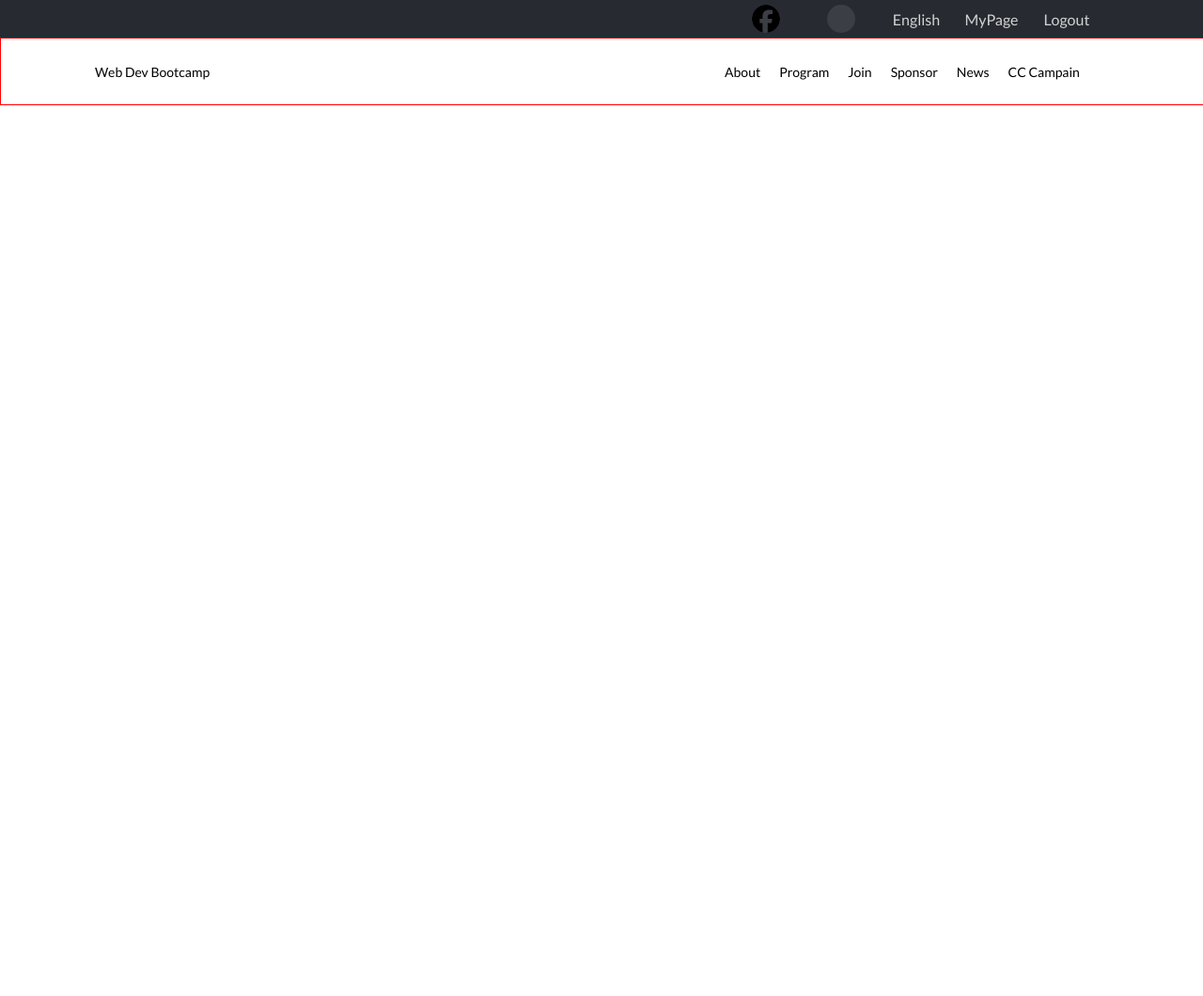
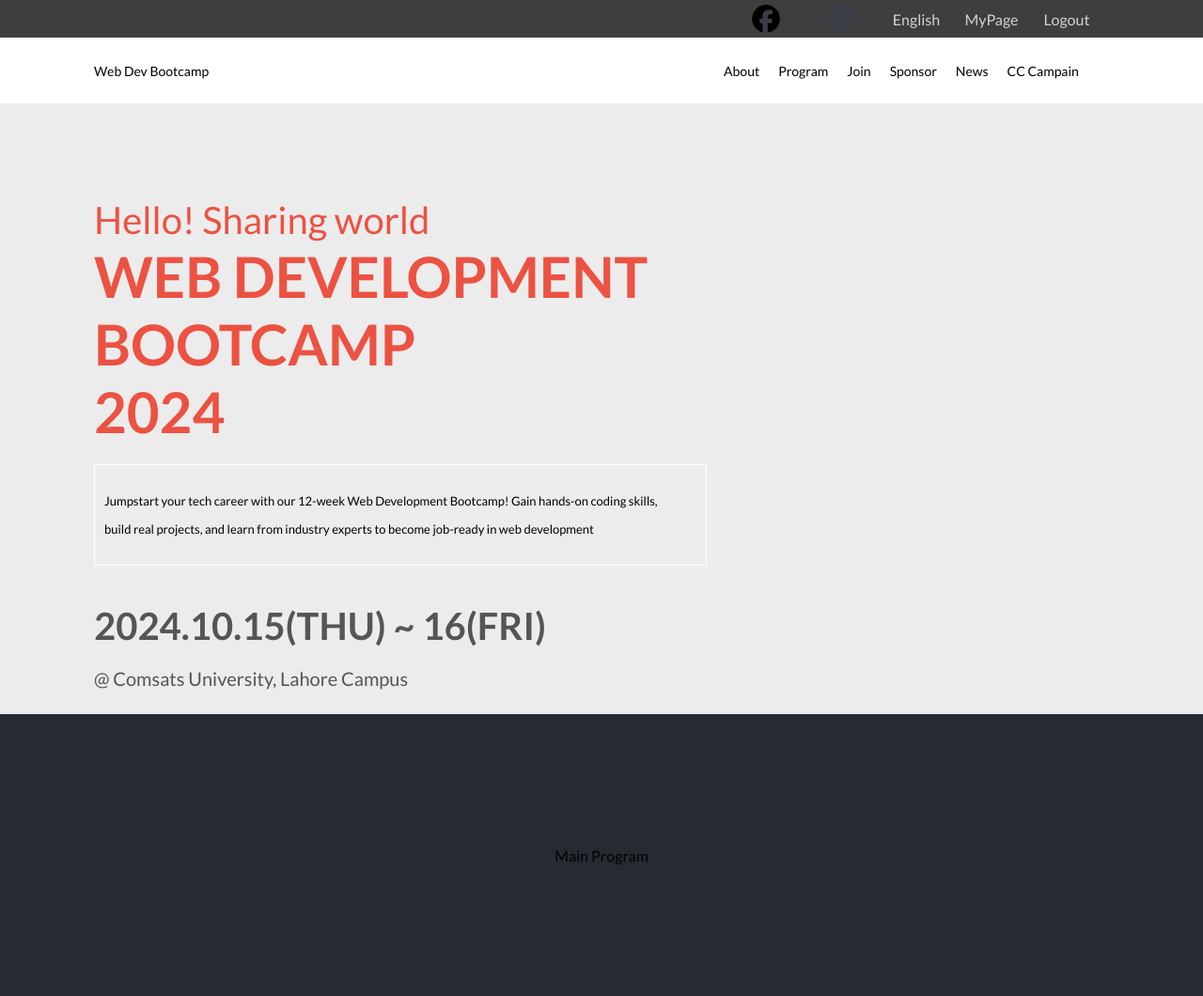
Before and after one commit to Irtaza64/midterm-exam, a plain HTML site: page index.html in a window 1280 px wide. Shown: the top 1060 px of the page at 94% size. Before the commit the page ends 800 px from the top, so only its background shows below. Drawn offline with Linux system fonts and the light colour scheme.

Commit message:
mid term submission

```diff
--- a/index.html
+++ b/index.html
@@ -37,5 +37,22 @@
             </div>
         </div>
     </header>
+
+    <div id="intro-container">
+        <div id="hello"><span>Hello! Sharing world</span></div>
+        <div id="event-name"><span>WEB DEVELOPMENT <br> BOOTCAMP <br> 2024</span></div>
+        <div id="intro-para"><p>Jumpstart your tech career with our 12-week Web Development Bootcamp!
+            Gain hands-on coding skills, <br> build real projects, and learn from industry
+            experts to become job-ready in web development</p></div>
+
+        <div id="date"><span>2024.10.15(THU) ~ 16(FRI)</span></div>
+        <div id="venue">@ Comsats University, Lahore Campus</div>
+    </div>
+
+    <div id="main-program-container">
+        <div id="main-program-name">Main Program</div>
+        <div id="main-program-cards-container"></div>
+        <div id="see-more"></div>
+    </div>
 </body>
 </html>
--- a/style.css
+++ b/style.css
@@ -9,7 +9,7 @@ body {
 #socials-container{
     height: 40px;
     width: 100%;
-    background-color: #272A31;
+    background-color: #3E3E3E;
     color: #D3D3D3;
     display: flex;
     align-items: center;
@@ -51,7 +51,8 @@ body {
     width: 100%;
     height: 70px;
     padding: 0px 100px;
-    border: 1px solid red;
+    /* border: 1px solid red; */
+    box-shadow: rgba(100, 100, 111, 0.2) 0px 7px 29px 0px;
     display: flex;
     align-items: center;
     gap: 30px;
@@ -72,3 +73,53 @@ body {
     color: #EC5242;
     cursor: pointer;
 }
+
+#intro-container {
+    padding: 100px 100px;
+    background-color: #ECECED;
+    height: 450px;
+}
+
+#hello {
+    font-size: 40px;
+    color: #EC5242;
+}
+
+#event-name {
+    font-size: 60px;
+    color: #EC5242;
+    font-weight: 700;
+    margin-bottom: 20px;
+}
+
+#intro-para {
+    width: 630px;
+    /* border: 1px solid red; */
+    /* box-shadow: rgba(100, 100, 111, 0.2) 0px 7px 29px 0px; */
+    font-size: 13px;
+    line-height: 30px;
+    padding: 10px 10px;
+    border: 1px solid white;
+    margin-bottom: 40px;
+}
+
+#date {
+    font-size: 40px;
+    font-weight: 700;
+    color: #555555;
+    margin-bottom: 20px;
+}
+
+#venue {
+    color: #555555;
+    font-size: 20px;
+}
+
+#main-program-container {
+    height: 300px;
+    width: 100%;
+    background-color: #272A31;
+    display: flex;
+    justify-content: center;
+    align-items: center;
+}
```
